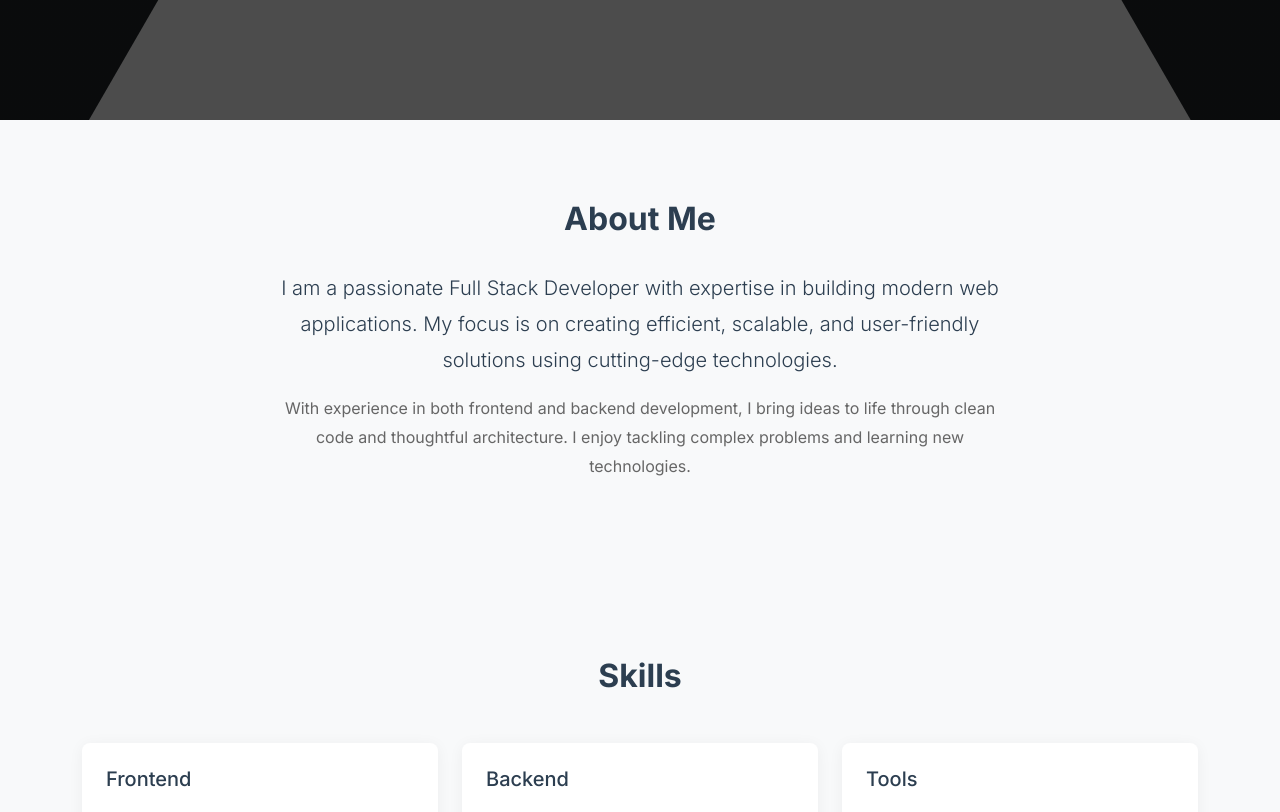
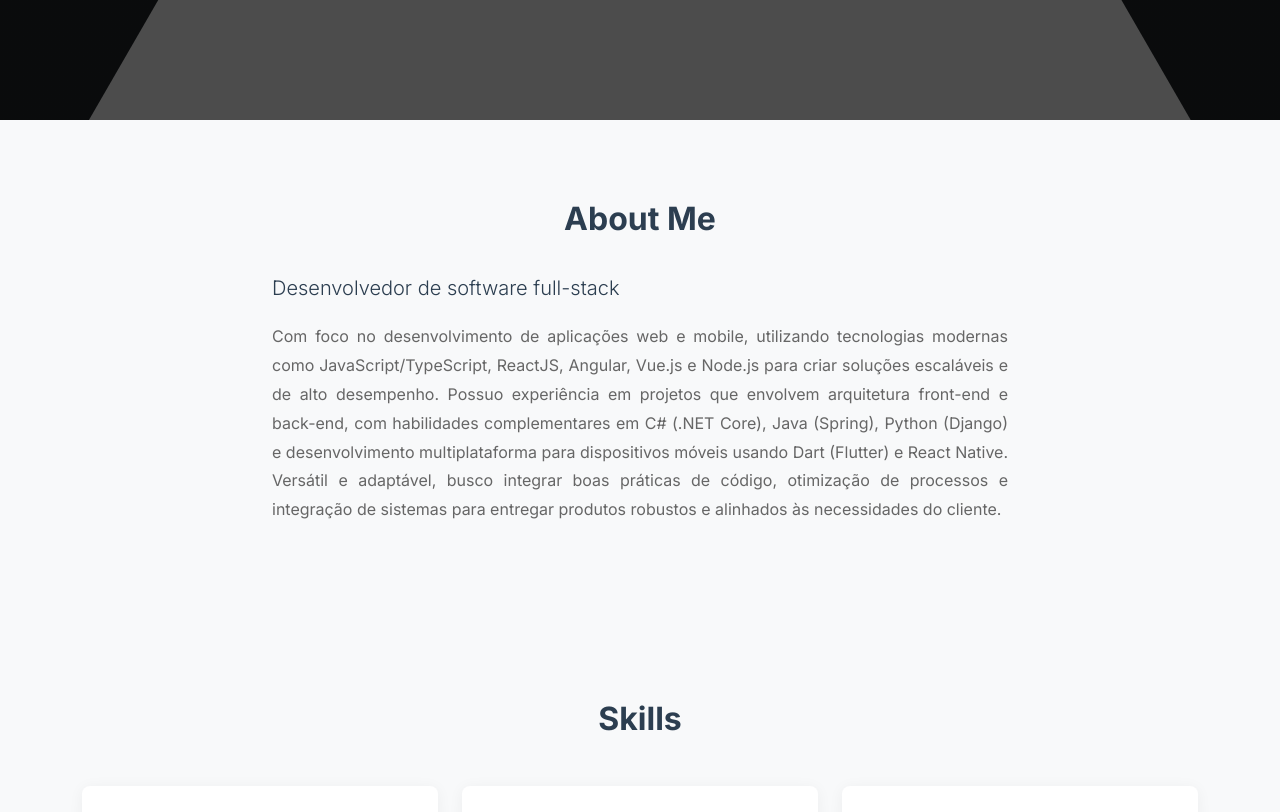
Before and after one commit to lorimweb/portfolio, a Next.js app: page / in a window 1280 px wide. Shown: the part 680-1492 px from the top of the page. Built offline with nearby package versions, Linux system fonts and the light colour scheme.

Commit message:
feat: refactor About section to use styled-components and improve structure

```diff
--- a/src/app/page.tsx
+++ b/src/app/page.tsx
@@ -1,5 +1,5 @@
 import MainNav from '@/components/Navbar/Navbar'
-import About from '@/sections/About'
+import About from '@/sections/About/About'
 import Skills from '@/sections/Skills'
 import Projects from '@/sections/Projects'
 import Header from '@/sections/Header/Header'
--- a/src/sections/About.tsx
+++ b/src/sections/About.tsx
@@ -1,27 +1,6 @@
 'use client';
 import { Container, Row, Col } from 'react-bootstrap';
-import styled from 'styled-components';
-
-const AboutSection = styled.section`
-  padding: 5rem 0;
-  background-color: #f8f9fa;
-`;
-
-const AboutTitle = styled.h2`
-  margin-bottom: 2rem;
-  color: #2c3e50;
-  font-weight: bold;
-`;
-
-const AboutText = styled.p`
-  color: #666;
-  line-height: 1.8;
-
-  &.lead {
-    font-size: 1.25rem;
-    color: #2c3e50;
-  }
-`;
+import { AboutSection, AboutTitle, AboutText } from './About/About.styles';
 
 export default function About() {
   return (
--- /dev/null
+++ b/src/sections/About/About.styles.tsx
@@ -0,0 +1,23 @@
+import styled from 'styled-components';
+
+export const AboutSection = styled.section`
+  padding: 5rem 0;
+  background-color: #f8f9fa;
+`;
+
+export const AboutTitle = styled.h2`
+  margin-bottom: 2rem;
+  color: #2c3e50;
+  font-weight: bold;
+`;
+
+export const AboutText = styled.p`
+  color: #666;
+  line-height: 1.8;
+  text-align: justify;
+
+  &.lead {
+    font-size: 1.25rem;
+    color: #2c3e50;
+  }
+`;
--- /dev/null
+++ b/src/sections/About/About.tsx
@@ -0,0 +1,23 @@
+'use client';
+import { Container, Row, Col } from 'react-bootstrap';
+import { AboutSection, AboutTitle, AboutText } from './About.styles';
+
+export default function About() {
+  return (
+    <AboutSection id="about">
+      <Container>
+        <Row className="justify-content-center">
+          <Col md={8} className="text-center">
+            <AboutTitle>About Me</AboutTitle>
+            <AboutText className="lead">
+              Desenvolvedor de software full-stack
+            </AboutText>
+            <AboutText>
+              Com foco no desenvolvimento de aplicações web e mobile, utilizando tecnologias modernas como JavaScript/TypeScript, ReactJS, Angular, Vue.js e Node.js para criar soluções escaláveis e de alto desempenho. Possuo experiência em projetos que envolvem arquitetura front-end e back-end, com habilidades complementares em C# (.NET Core), Java (Spring), Python (Django) e desenvolvimento multiplataforma para dispositivos móveis usando Dart (Flutter) e React Native. Versátil e adaptável, busco integrar boas práticas de código, otimização de processos e integração de sistemas para entregar produtos robustos e alinhados às necessidades do cliente.
+            </AboutText>
+          </Col>
+        </Row>
+      </Container>
+    </AboutSection>
+  );
+}
```
